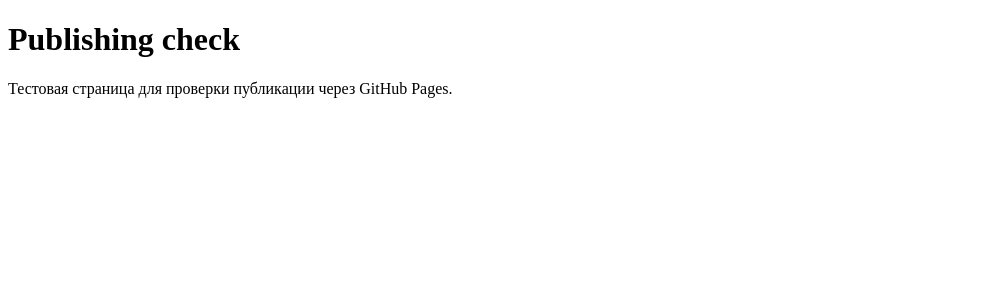
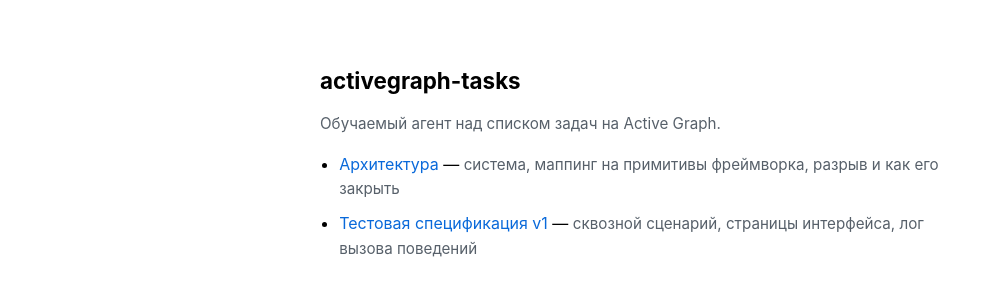
Before and after one commit to 021-lab/activegraph-tasks, a plain HTML site: page index.html in a window 1280 px wide. Shown: the whole page, without its empty margins (0-993 px from the left). Drawn offline with Linux system fonts and the light colour scheme.

Commit message:
docs: landing page for pages site

```diff
--- a/index.html
+++ b/index.html
@@ -2,10 +2,25 @@
 <html lang="ru">
 <head>
 <meta charset="utf-8">
-<title>activegraph-tasks — test page</title>
+<meta name="viewport" content="width=device-width, initial-scale=1">
+<title>activegraph-tasks</title>
+<style>
+  body { font-family: -apple-system, BlinkMacSystemFont, "Segoe UI", sans-serif;
+         max-width: 640px; margin: 4rem auto; padding: 0 1.5rem; line-height: 1.5; }
+  h1 { font-size: 1.4rem; }
+  ul { padding-left: 1.2rem; }
+  li { margin-bottom: 0.6rem; }
+  a { color: #0969da; text-decoration: none; }
+  a:hover { text-decoration: underline; }
+  .desc { color: #57606a; font-size: 0.95rem; }
+</style>
 </head>
 <body>
-<h1>Publishing check</h1>
-<p>Тестовая страница для проверки публикации через GitHub Pages.</p>
+<h1>activegraph-tasks</h1>
+<p class="desc">Обучаемый агент над списком задач на Active Graph.</p>
+<ul>
+  <li><a href="architecture.html">Архитектура</a> — <span class="desc">система, маппинг на примитивы фреймворка, разрыв и как его закрыть</span></li>
+  <li><a href="test-spec.html">Тестовая спецификация v1</a> — <span class="desc">сквозной сценарий, страницы интерфейса, лог вызова поведений</span></li>
+</ul>
 </body>
 </html>
```
